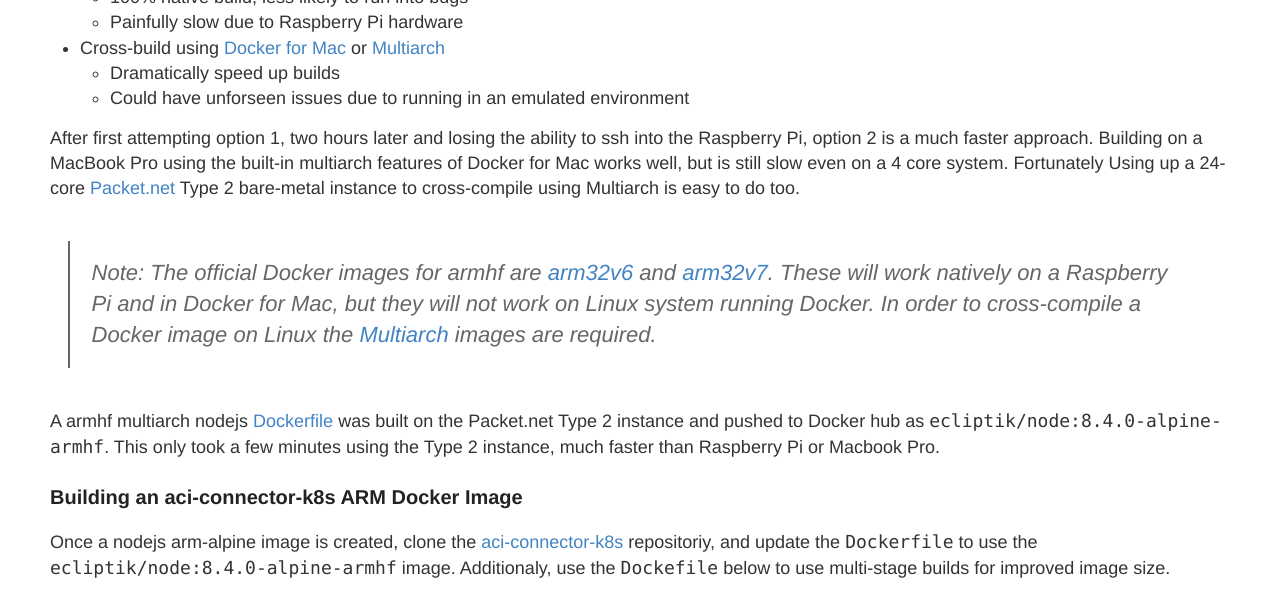
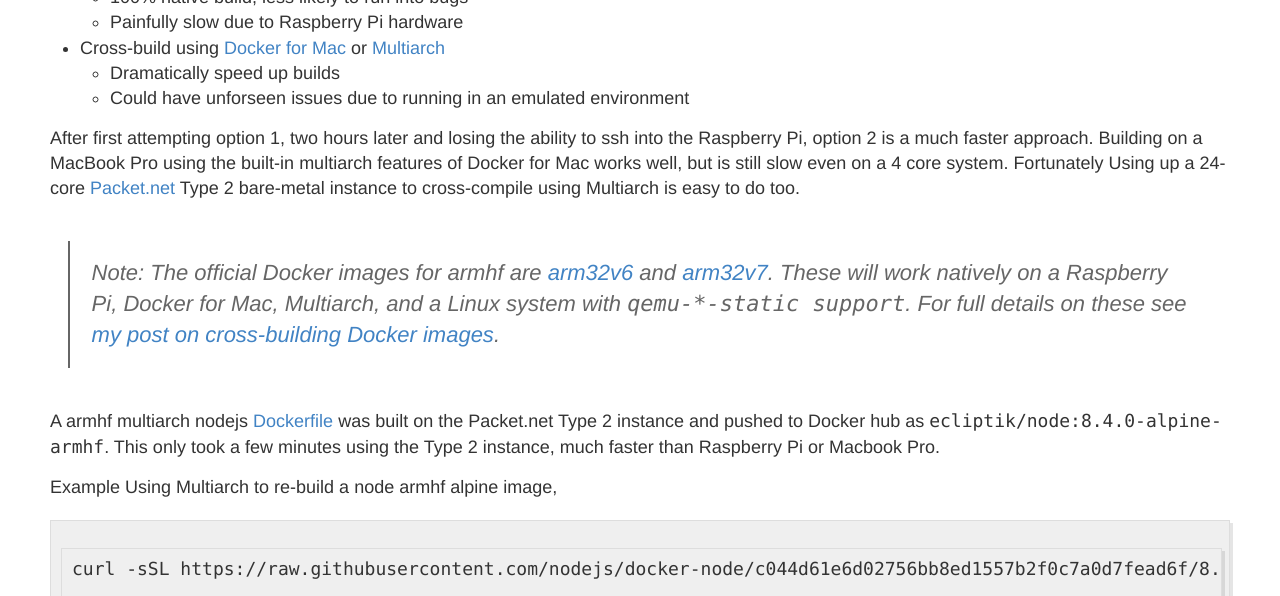
Before and after one commit to ecliptik/ecliptik.github.io, a Jekyll site: the page built from _posts/2017-9-12-ACI-Connector-for-k8s-on-a-Raspberry-Pi-Cluster.md, in a window 1280 px wide and 1400 px high, scrolled down 1142 px, cut to the strip 0-596 px from the top of the window. Built offline with Jekyll 4.4.1, drawn with Linux system fonts in a browser that asks for light colours; some of the changed text lies outside the part shown.

Commit message:
Point to cross-build post and include instructions on building arm alpine image

````diff
--- a/_posts/2017-9-12-ACI-Connector-for-k8s-on-a-Raspberry-Pi-Cluster.md
+++ b/_posts/2017-9-12-ACI-Connector-for-k8s-on-a-Raspberry-Pi-Cluster.md
@@ -36,9 +36,18 @@
 
 After first attempting option 1, two hours later and losing the ability to ssh into the Raspberry Pi, option 2 is a much faster approach. Building on a MacBook Pro using the built-in multiarch features of Docker for Mac works well, but is still slow even on a 4 core system. Fortunately Using up a 24-core [Packet.net](https://www.packet.net) Type 2 bare-metal instance to cross-compile using Multiarch is easy to do too.
 
-> Note: The official Docker images for armhf are [arm32v6](https://hub.docker.com/r/arm32v6/) and [arm32v7](https://hub.docker.com/r/arm32v7/). These will work natively on a Raspberry Pi and in Docker for Mac, but they will not work on Linux system running Docker. In order to cross-compile a Docker image on Linux the [Multiarch](https://github.com/multiarch) images are required.
+> Note: The official Docker images for armhf are [arm32v6](https://hub.docker.com/r/arm32v6/) and [arm32v7](https://hub.docker.com/r/arm32v7/). These will work natively on a Raspberry Pi, Docker for Mac, Multiarch, and a Linux system with `qemu-*-static support`. For full details on these see [my post on cross-building Docker images](http://www.ecliptik.com/Cross-Building-and-Running-Multi-Arch-Docker-Images/).
 
 A armhf multiarch nodejs [Dockerfile](https://github.com/ecliptik/dockerfiles/blob/master/node/Dockerfile.alpine.armhf) was built on the Packet.net Type 2 instance and pushed to Docker hub as `ecliptik/node:8.4.0-alpine-armhf`. This only took a few minutes using the Type 2 instance, much faster than Raspberry Pi or Macbook Pro.
+
+Example Using Multiarch to re-build a node armhf alpine image,
+
+```
+curl -sSL https://raw.githubusercontent.com/nodejs/docker-node/c044d61e6d02756bb8ed1557b2f0c7a0d7fead6f/8.4/alpine/Dockerfile | sed "s/alpine:3.6/multiarch\/alpine:armhf-v3.6/" > Dockerfile.node.armhf
+
+docker build -f Dockerfile.node.armhf -t ecliptik/node:8.4.0-alpine-armhf .
+docker push ecliptik/node:8.4.0-alpine-armhf
+```
 
 ### Building an aci-connector-k8s ARM Docker Image
 Once a nodejs arm-alpine image is created, clone the [aci-connector-k8s](https://github.com/Azure/aci-connector-k8s) repositoriy, and update the `Dockerfile` to use the `ecliptik/node:8.4.0-alpine-armhf` image. Additionaly, use the `Dockefile` below to use multi-stage builds for improved image size.
@@ -48,7 +57,7 @@
 With an updated `Dockerfile` in the cloned repo, build the aci-connector-k8s image _on_ a Raspberry Pi,
 
 ```shell
-docker build -t aci-connector-k8s:armhf .
+docker build -t ecliptik/aci-connector-k8s:alpine-armhf .
 docker push ecliptik/aci-connector-k8s:alpine-armhf
 ```
 
````
